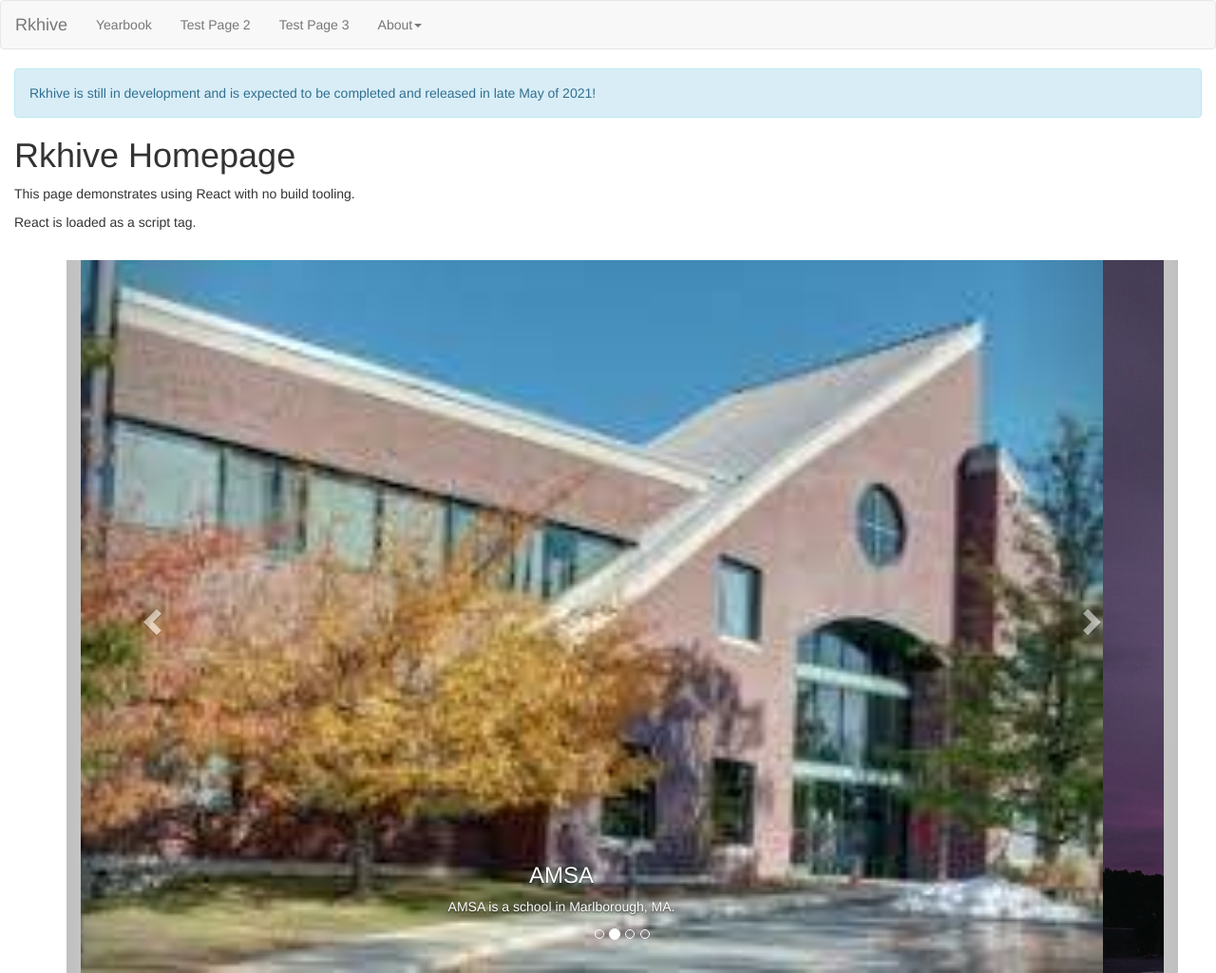
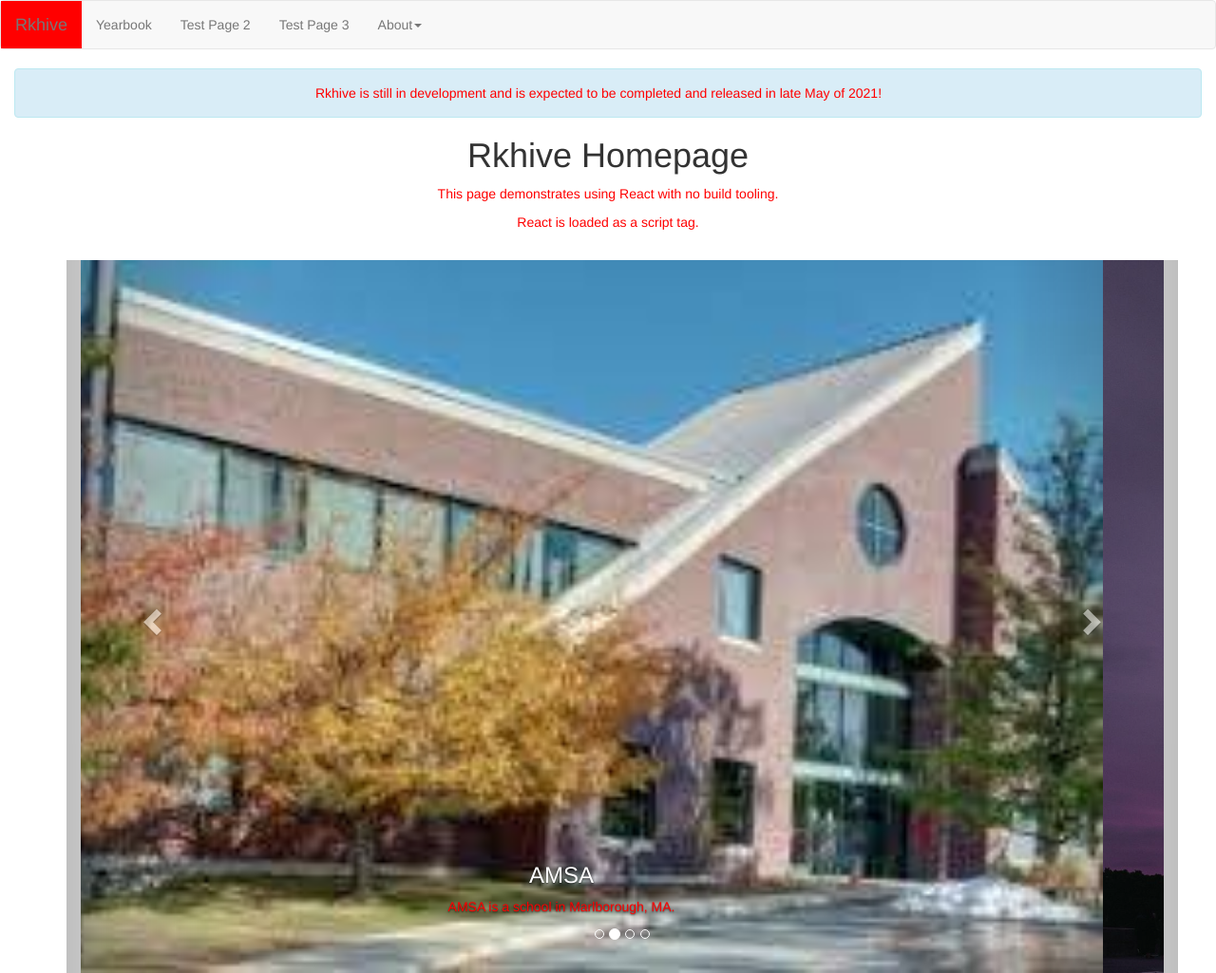
Before and after one commit to rkhive/Rkhive, a plain HTML site: page index.html in a window 1280 px wide. Shown: the whole page at 95% size. Drawn offline with nearby package versions, Linux system fonts and the light colour scheme; some packages are replaced by stand-ins of ours; a script that the page names is missing.

Commit message:
Fixing stuff

```diff
--- a/index.html
+++ b/index.html
@@ -3,10 +3,10 @@
   <head>
     <meta charset="UTF-8">
     <meta name="viewport" content="width=device-width, initial-scale=1">
-    <link rel = "stylesheet" type = "text/css" href = "style.css">
     <link rel = "stylesheet" href="https://maxcdn.bootstrapcdn.com/bootstrap/3.4.1/css/bootstrap.min.css">
     <script src="https://ajax.googleapis.com/ajax/libs/jquery/3.5.1/jquery.min.js"></script>
     <script src="https://maxcdn.bootstrapcdn.com/bootstrap/3.4.1/js/bootstrap.min.js"></script>
+    <link rel = "stylesheet" href = "style.css">
     <title>Rkhive</title>
   </head>
   <body>
--- a/style.css
+++ b/style.css
@@ -1,3 +1,5 @@
+@charset UTF-8;
+
 .navbar{
   background-color: 721D2D;
 }
@@ -5,17 +7,21 @@
 .navbar a{
   color: white;
   .carousel-inner > .item > img,
-  .carousel-inner > .item > a > img {
+  .carousel-inner > .item > a > img,
   width: 100%;
   margin: auto;
 }
 
-.p {
+p {
   text-align: center;
   color: red;
 }
 
-.blockquote {
+h1 {
+  text-align: center;
+}
+
+blockquote {
   text-align: center;
 }
 
```
Also changed, not shown: testPage1.html (+4 -4 lines).
